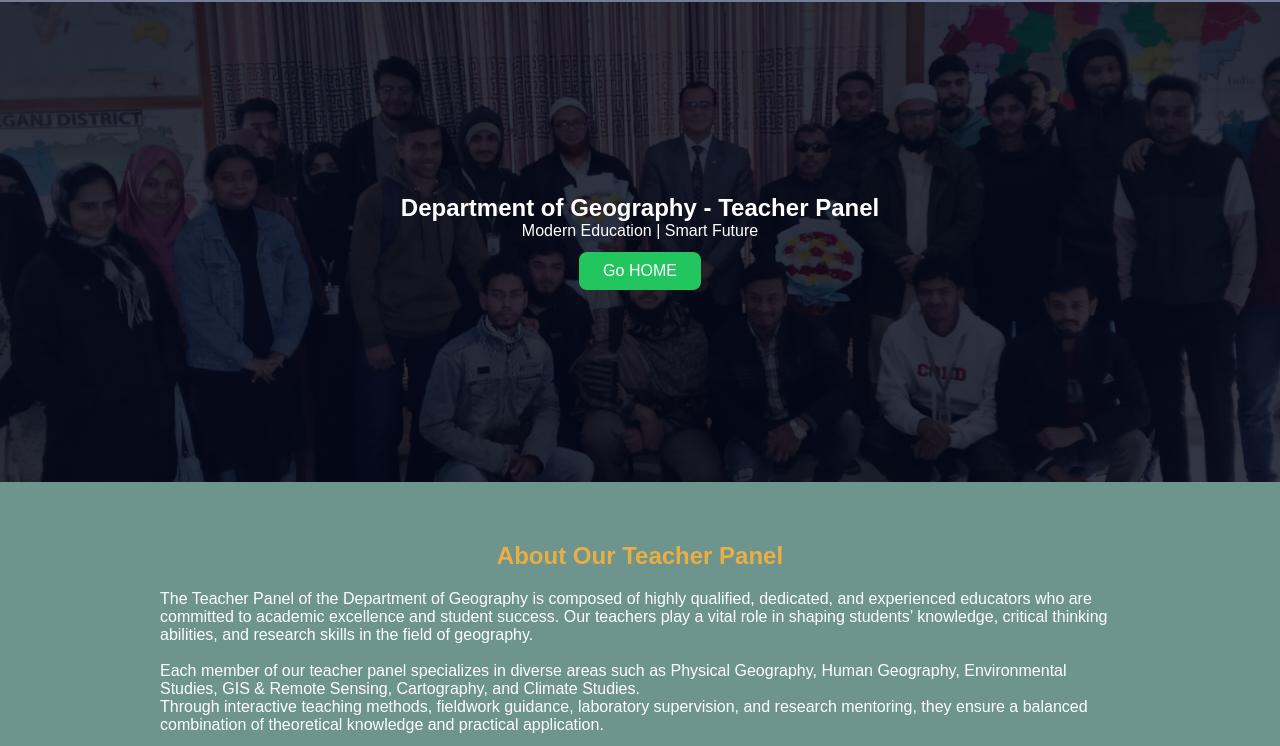
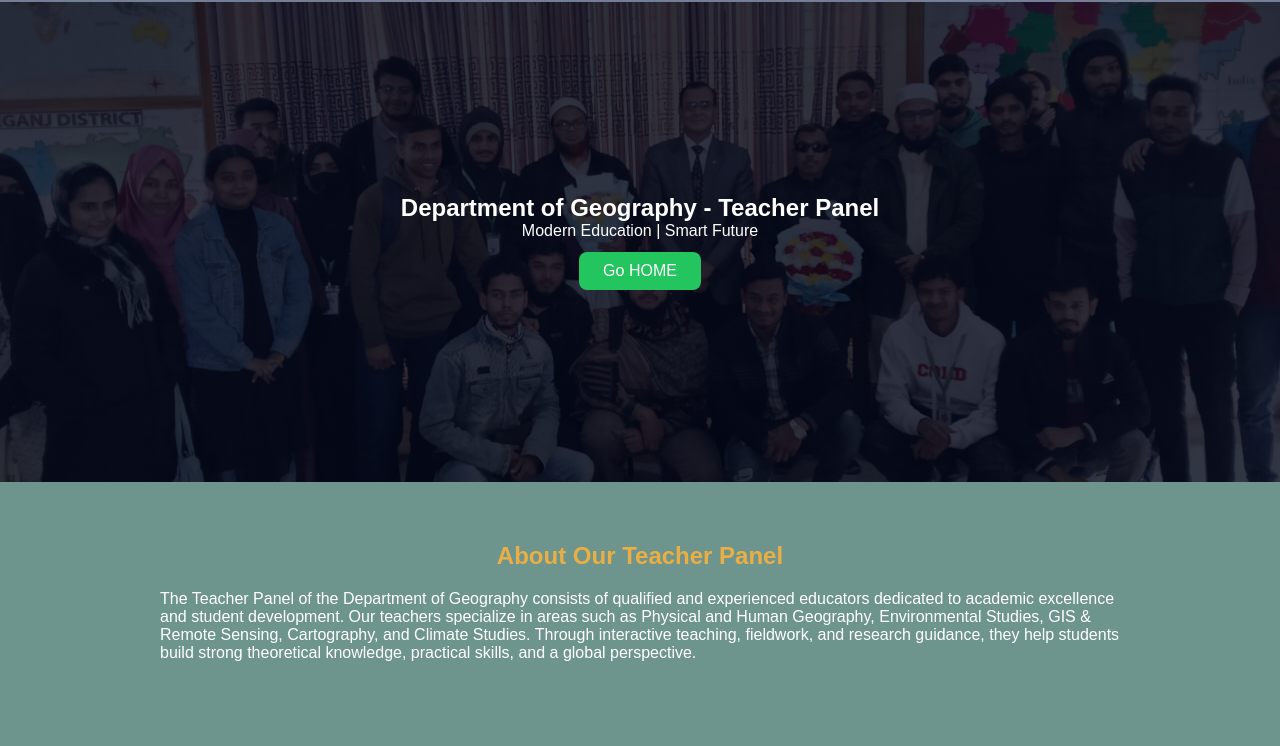
Before and after one commit to reduancode/tec-25, a plain HTML site: page index.html in a window 1280 px wide. Shown: the part 54-800 px from the top of the page. Drawn offline with Linux system fonts and the light colour scheme; files whose address does not match are found by name.

Commit message:
add about us and zls2 photo

```diff
--- a/index.html
+++ b/index.html
@@ -58,15 +58,7 @@
     <h2 class="title">About Our  Teacher Panel</h2>
 
     <p   style="text-align: left ;"   class="text">
-     The Teacher Panel of the Department of Geography is composed of highly qualified, dedicated, and experienced educators who are committed to academic excellence and student success. Our teachers play a vital role in shaping students’ knowledge, critical thinking abilities, and research skills in the field of geography.
-      <br><br>
-    Each member of our teacher panel specializes in diverse areas such as Physical Geography, Human Geography, Environmental Studies, GIS & Remote Sensing, Cartography, and Climate Studies.
-    <br>
-    Through interactive teaching methods, fieldwork guidance, laboratory supervision, and research mentoring, they ensure a balanced combination of theoretical knowledge and practical application.
-     <br><br>
-    Beyond classroom teaching, our teachers actively engage in academic research, seminars, workshops, and community-based studies. Their guidance helps students develop environmental awareness, analytical skills, and a global perspective.
-
-      The Department takes pride in its teacher panel, whose continuous support and mentorship inspire students to achieve academic excellence and contribute meaningfully to society.
+    The Teacher Panel of the Department of Geography consists of qualified and experienced educators dedicated to academic excellence and student development. Our teachers specialize in areas such as Physical and Human Geography, Environmental Studies, GIS & Remote Sensing, Cartography, and Climate Studies. Through interactive teaching, fieldwork, and research guidance, they help students build strong theoretical knowledge, practical skills, and a global perspective.
     </p>
   </section>
 
@@ -168,7 +160,7 @@
 
       <div class="teacher">
         <div class="photo">
-          <img src="image/zls1.png" alt="   ZILLUR RAHMAN SAON (Lecturer)  ">
+          <img src="image/zls2.png" alt="   ZILLUR RAHMAN SAON (Lecturer)  ">
         </div>
 
         <h3>ZILLUR RAHMAN SAON <br> (Lecturer)</h3>
```
Also changed, not shown: image/zls2.png (added).
